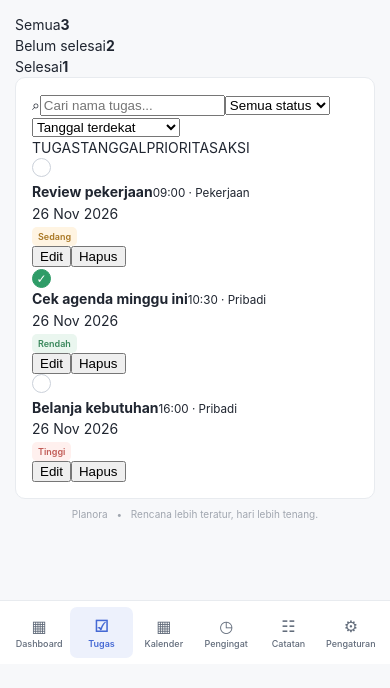
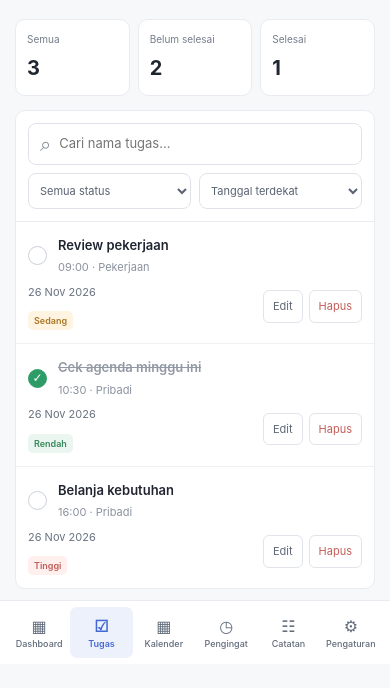
Before and after one commit to dink2v/Planora, a plain HTML site: page tasks.html in a window 390 px wide. Shown: the part 180-868 px from the top of the page. Before the commit the page ends 844 px from the top, so only its background shows below. Drawn offline with Linux system fonts and the light colour scheme.

Commit message:
Style Planora task manager desktop and mobile

```diff
--- a/style.css
+++ b/style.css
@@ -33,3 +33,47 @@
   .nav-icon{font-size:16px}
   .main-nav{gap:0}
 }
+
+/* Halaman Tugas */
+.task-page .page-heading{margin-bottom:22px}
+.task-stats{display:grid;grid-template-columns:repeat(3,minmax(0,1fr));gap:14px;margin-bottom:20px}
+.task-stat{background:#fff;border:1px solid var(--line);border-radius:10px;padding:15px 18px;display:flex;align-items:center;justify-content:space-between}
+.task-stat span{font-size:13px;color:#737d8a}.task-stat strong{font-size:23px}
+.task-manager{padding:0;overflow:hidden}
+.task-toolbar{display:flex;gap:10px;padding:17px 20px;border-bottom:1px solid var(--line)}
+.task-search{display:flex;align-items:center;gap:8px;flex:1;min-width:130px;border:1px solid #dfe3e9;border-radius:8px;padding:0 11px;color:#87909c}
+.task-search span{font-size:20px;line-height:1}
+.task-search input{width:100%;min-width:0;border:0;outline:0;padding:10px 0;background:transparent;font:inherit;font-size:13px;color:var(--ink)}
+.task-toolbar select{max-width:180px;border:1px solid #dfe3e9;border-radius:8px;background:#fff;padding:9px 10px;font:inherit;font-size:12px;color:#596371}
+.task-table-head,.manager-row{display:grid;grid-template-columns:minmax(220px,1fr) 150px 115px 125px;align-items:center;gap:12px;padding:13px 20px}
+.task-table-head{background:#fafbfc;color:#969eaa;font-size:10px;font-weight:700;letter-spacing:.05em;border-bottom:1px solid var(--line)}
+.manager-row{border-bottom:1px solid #f0f1f4;min-height:68px}
+.manager-row:last-child{border-bottom:0}
+.manager-task-cell{display:flex;align-items:center;gap:11px;min-width:0}
+.manager-task-text{min-width:0}.manager-task-text strong{display:block;font-size:13px;font-weight:600;overflow:hidden;text-overflow:ellipsis;white-space:nowrap}
+.manager-task-text small{display:block;font-size:11px;color:#8a929e;margin-top:4px}
+.manager-row.is-done .manager-task-text strong{text-decoration:line-through;color:#9299a4}
+.manager-date{font-size:12px;color:#697381}
+.manager-actions{display:flex;gap:6px}
+.action-button{border:1px solid #e1e5eb;background:#fff;border-radius:6px;padding:6px 8px;color:#5e6876;font:inherit;font-size:11px;cursor:pointer}
+.action-button:hover{background:#f7f8fa}
+.action-button.danger{color:#c45d57}
+.task-empty{padding:30px 20px;text-align:center}
+@media(max-width:900px){.task-table-head,.manager-row{grid-template-columns:minmax(180px,1fr) 115px 95px 110px;padding-left:14px;padding-right:14px;gap:8px}.task-toolbar{padding:14px}.task-toolbar select{max-width:145px}}
+@media(max-width:700px){
+ .task-page .page-heading{align-items:flex-start}
+ .task-stats{gap:8px;margin-bottom:14px}
+ .task-stat{padding:12px 11px;gap:6px;align-items:flex-start;flex-direction:column}
+ .task-stat span{font-size:10px}.task-stat strong{font-size:20px}
+ .task-toolbar{flex-wrap:wrap;gap:8px;padding:12px}
+ .task-search{flex:1 1 100%}
+ .task-toolbar select{flex:1;max-width:none;min-width:0;font-size:11px;padding:9px 7px}
+ .task-table-head{display:none}
+ .manager-row{grid-template-columns:minmax(0,1fr) auto;gap:8px 10px;padding:14px 12px}
+ .manager-task-cell{grid-column:1 / -1}
+ .manager-date{grid-column:1;font-size:11px}
+ .manager-row>div:nth-child(3){grid-column:1;grid-row:3}
+ .manager-actions{grid-column:2;grid-row:2 / span 2;align-self:center}
+ .action-button{padding:7px 9px}
+ .manager-task-text strong{white-space:normal;overflow-wrap:anywhere}
+}
```
